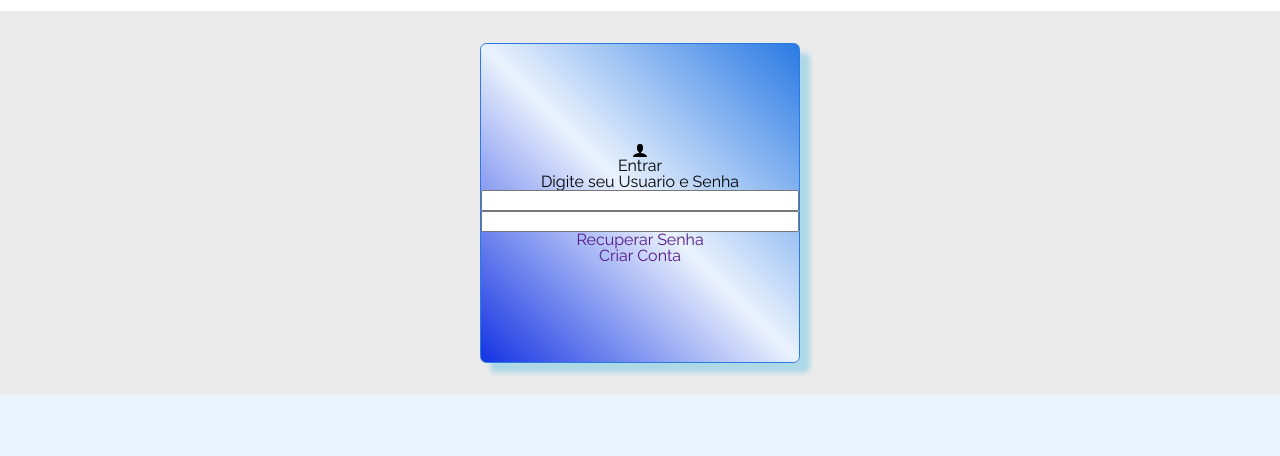
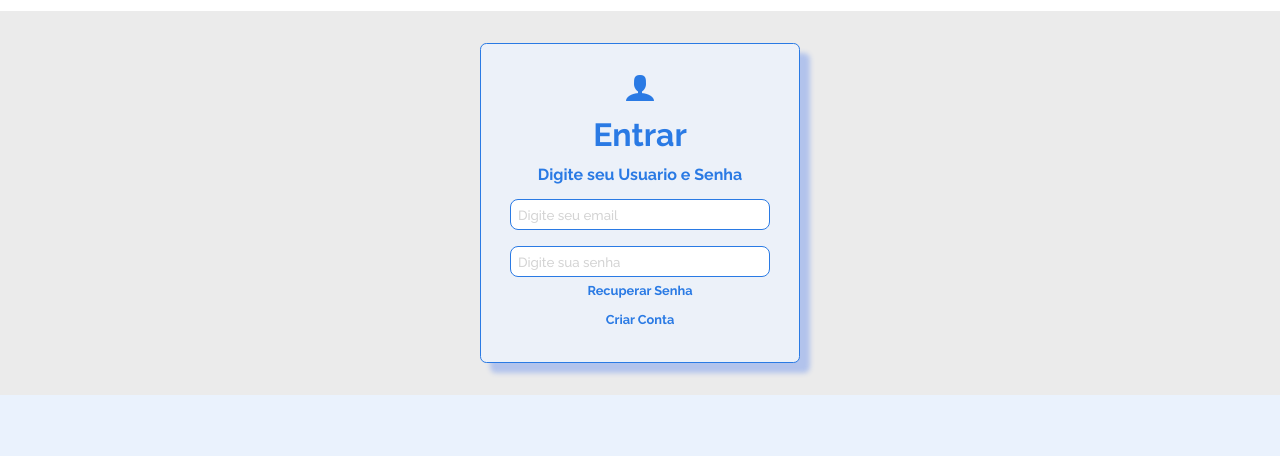
Before and after one commit to TI-1986/AluraGeek, a website: page pages/login.html in a window 1280 px wide. Shown: the part 69-525 px from the top of the page. Drawn offline with Linux system fonts and the light colour scheme; files whose address does not match are found by name.

Commit message:
estilo da tela de login

```diff
--- a/css/login.css
+++ b/css/login.css
@@ -43,14 +43,62 @@
   height: 20rem;
   border: 1px solid var(--azul-destaque);
   border-radius: 2%;
-  background-image: linear-gradient(to bottom left, #2a7ae4, #Eaf2fd, #1433e3);
+  background-color: var(--input-bg);
   display: flex;
   flex-direction: column;
   justify-content: center;
+
   text-align: center;
+font-family: var(--body-font);
+color: var(--azul-destaque);
+font-weight: 700;
+
   margin: 2rem auto;
+  box-shadow: 10px 10px 5px rgb(178, 195, 236);
+}
+.acesso input{
+   width: 80%;
+   height: 1.7rem;
+  margin: .5rem auto;
 
-  box-shadow: 10px 10px 5px lightblue;
+  border: 1px solid var(--azul-destaque);
+  border-radius: .5rem;
+  font-family: var(--body-font);
+  color: var(--azul-destaque);
+}
+
+.acesso input::placeholder{
+  color:  var(--input-placeholder);
+  font-family: var(--body-font);
+  font-weight: 500;
+}
+
+.acesso input:hover{
+  box-shadow: 4px 4px 5px rgb(178, 236, 236);
+
+}
+
+
+
+.acesso i{
+  padding: .5rem;
+  font-size: 2rem;
+}
+
+.acesso h5{
+  padding: .5rem;
+  font-size: 2rem;
+  font-family: var(--body-font);
+}
+.acesso p{
+  padding: .5rem;
+}
+
+.acesso a{
+  font-family: var(--body-font);
+  font-size: .8rem;
+  color: var(--azul-destaque);
+  padding-bottom: 1rem;
 }
 
 .log{
--- a/css/style.css
+++ b/css/style.css
@@ -58,6 +58,7 @@ button{
   display: flex;
   align-items: center;
 }
+
 
 /******divs do header******/
 
--- a/pages/login.html
+++ b/pages/login.html
@@ -50,8 +50,18 @@
           <i class="icon-user"></i>
           <h5>Entrar</h5>
           <p>Digite seu Usuario e Senha</p>
-          <input type="email" name="email" id="email" />
-          <input type="password" name="" id="senha" />
+          <input
+            type="email"
+            name="email"
+            id="email"
+            placeholder="Digite seu email"
+          />
+          <input
+            type="password"
+            name="senha"
+            id="senha"
+            placeholder="Digite sua senha"
+          />
           <a href="" class="reload">Recuperar Senha</a>
           <a href="" class="create">Criar Conta</a>
         </div>
```
Also changed, not shown: index.html (+18 -6 lines).
